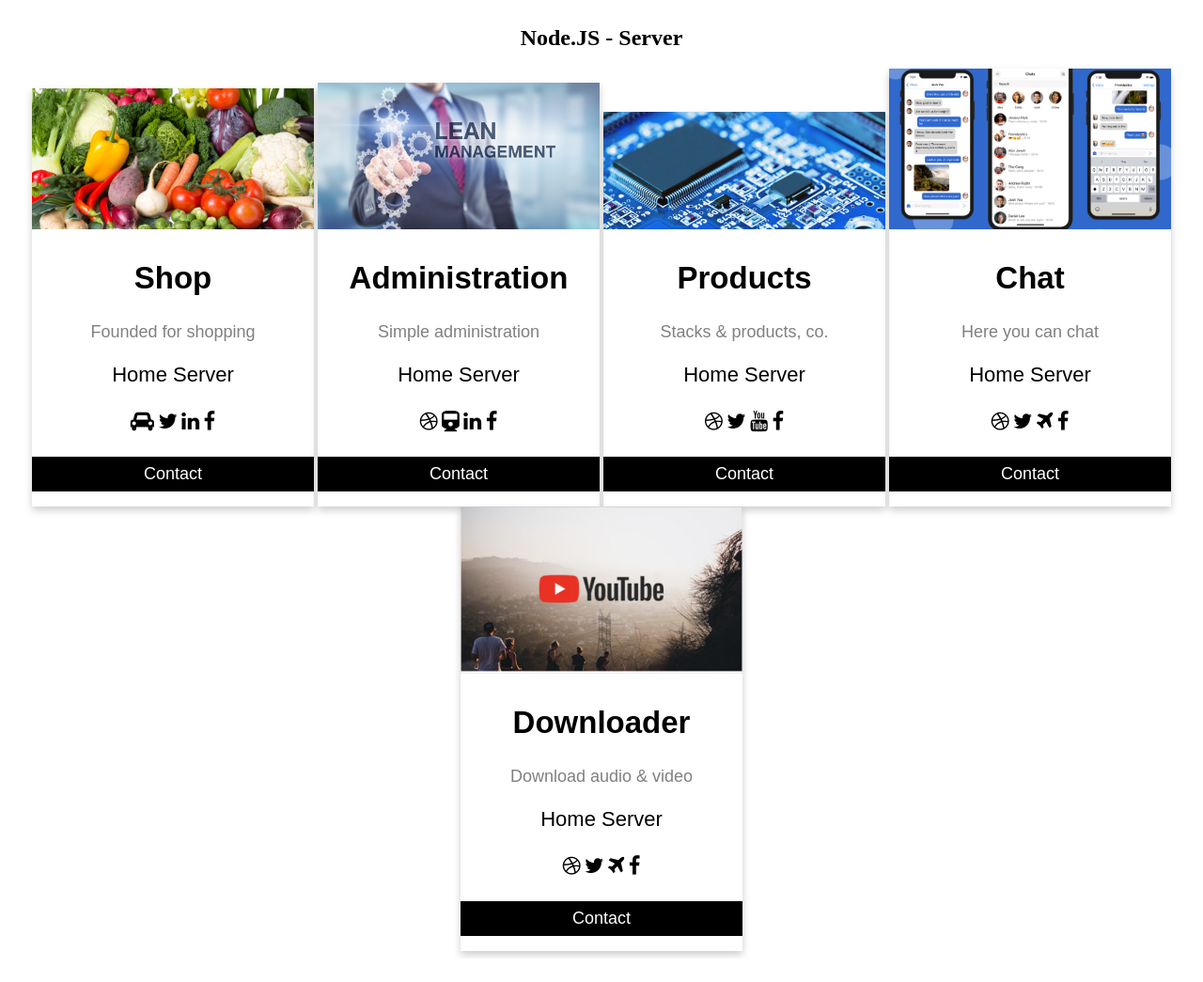
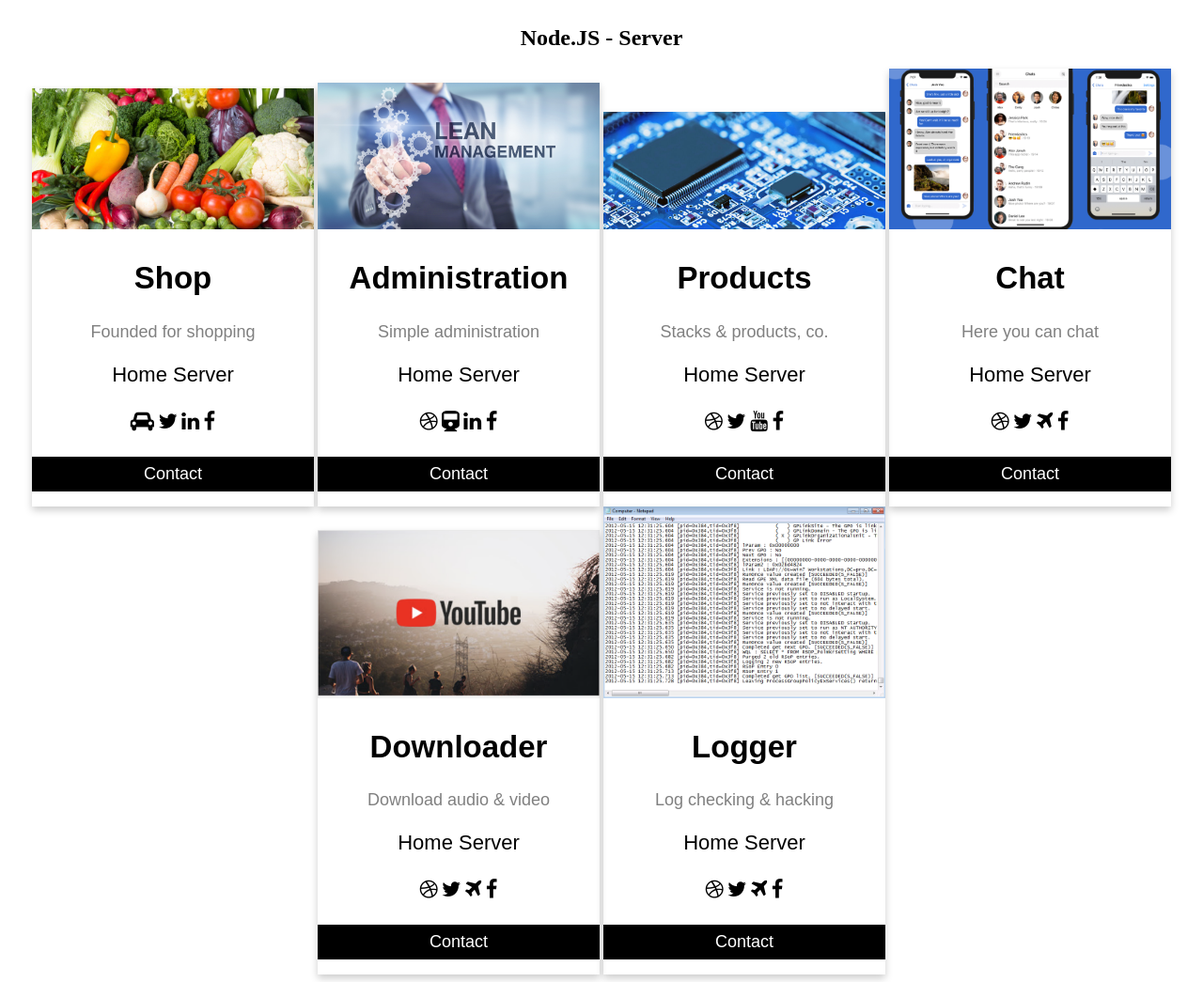
Before and after one commit to clemensGooooo/auth, a website: page web/index.html in a window 1280 px wide. Shown: the whole page at 94% size. Before the commit the page ends 1020 px from the top, so only its background shows below. Drawn offline with Linux system fonts and the light colour scheme.

Commit message:
geändert:       web/administration/index.js 	neue Datei:     web/img/log.png 	geändert:       web/index.html

```diff
--- a/web/index.html
+++ b/web/index.html
@@ -131,6 +131,21 @@
                 <p><button onclick="alert('Hacked')">Contact</button></p>
             </div>
         </a>
+        <a href="http://192.168.178.102/logger">
+            <div class=" card ">
+                <img src="/img/log.png" alt=" John " style=" width:100% ">
+                <h2>Logger</h2>
+                <p class=" title ">Log checking & hacking</p>
+                <p>Home Server</p>
+                <div style=" margin: 24px 0; ">
+                    <a href=" # "><i class=" fa fa-dribbble "></i></a>
+                    <a href=" # "><i class=" fa fa-twitter "></i></a>
+                    <a href=" # "><i class=" fa fa-plane"></i></a>
+                    <a href=" # "><i class=" fa fa-facebook "></i></a>
+                </div>
+                <p><button onclick="alert('Hacked')">Contact</button></p>
+            </div>
+        </a>
 </body>
 
 </html>
```
Also changed, not shown: web/administration/index.js (+6 -3 lines), web/img/log.png (added).
